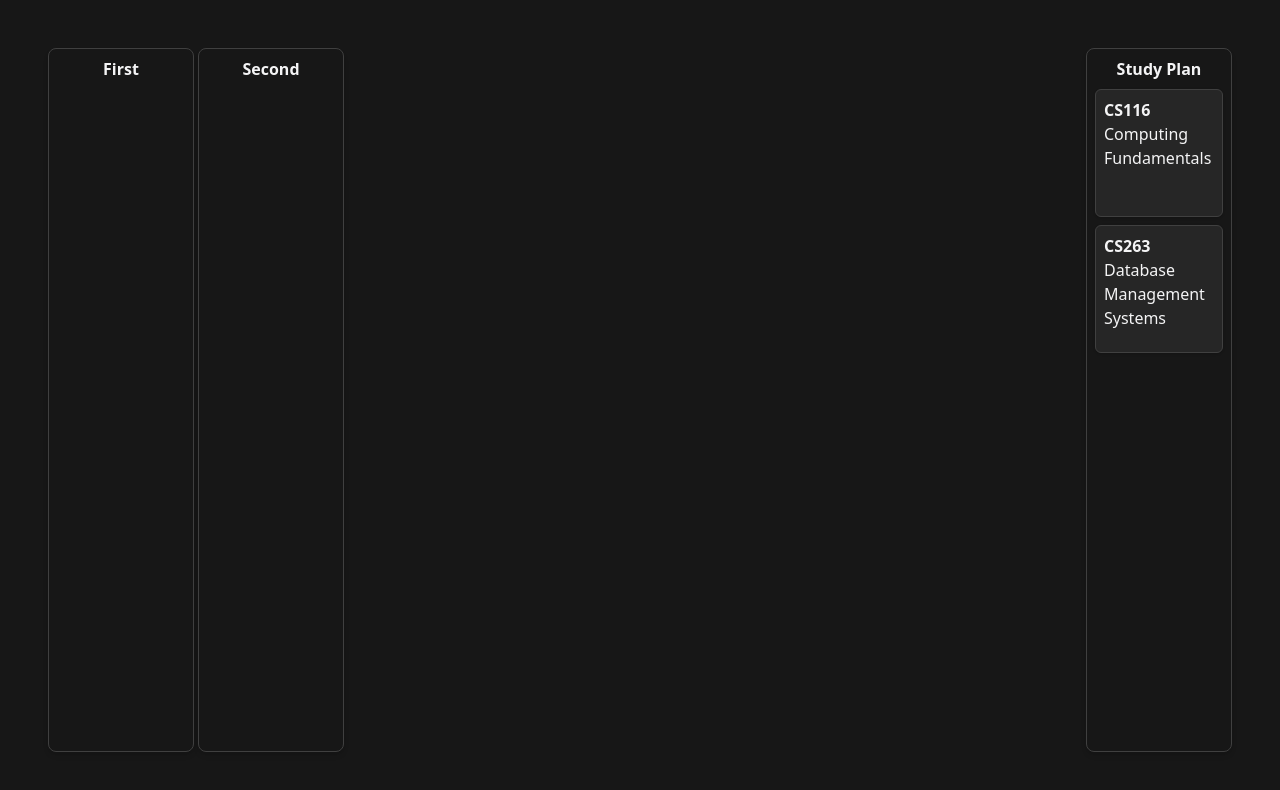
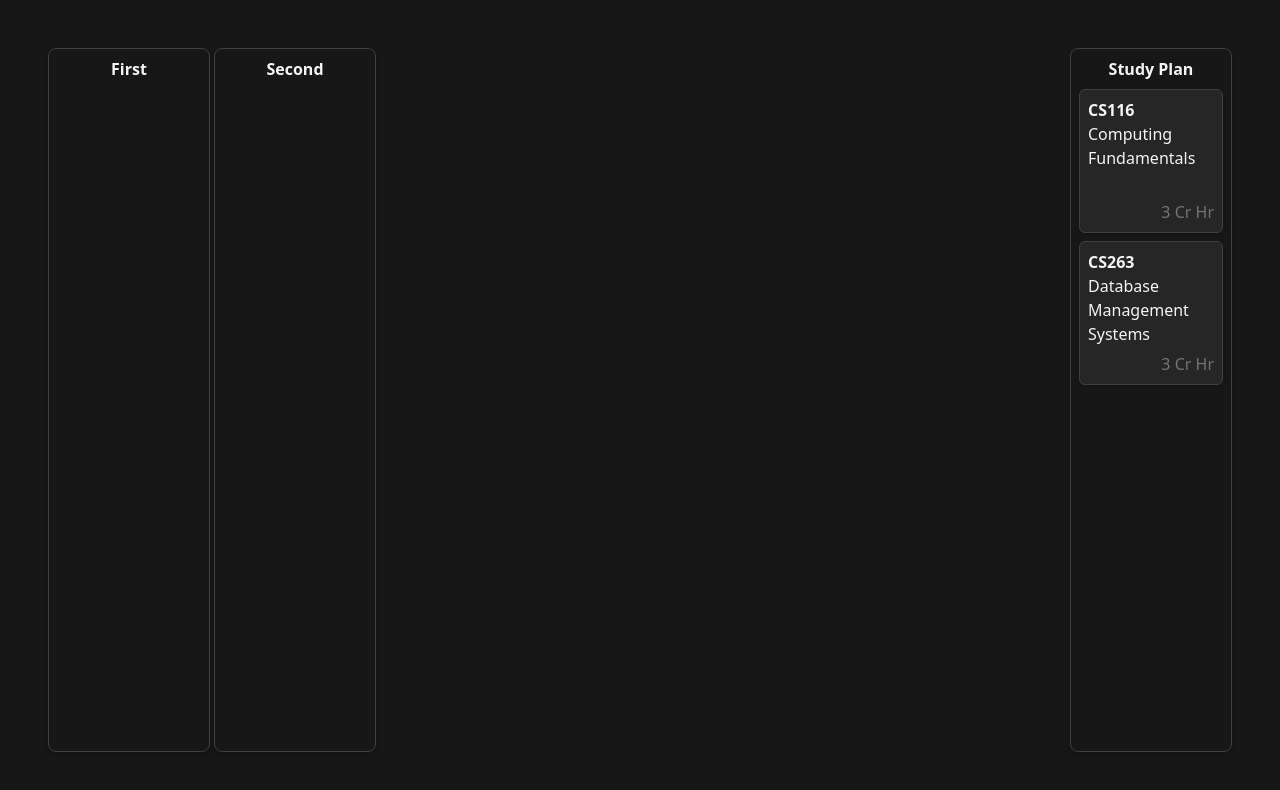
Before and after one commit to yousefalfoqaha/drag-and-drop, a Next.js app: page / in a window 1280 px wide. Shown: the top 790 px of the page. Built offline with nearby package versions, Linux system fonts and the light colour scheme.

Commit message:
restyled course divs

```diff
--- a/src/app/page.tsx
+++ b/src/app/page.tsx
@@ -76,7 +76,7 @@ const Semester = ({ id, name, courses, setCourses }: SemesterProps) => {
       }`}
     >
       <header className="text-center font-semibold py-2">{name}</header>
-      <div className="min-w-36 flex flex-col gap-2 px-2">
+      <div className="min-w-40 flex flex-col gap-2 px-2">
         {semesterCourses.map((c) => (
           <Course key={c.id} {...c} />
         ))}
@@ -127,8 +127,7 @@ const StudyPlan = ({ name, courses, setCourses }: StudyPlanProps) => {
       }`}
     >
       <header className="text-center font-semibold py-2">{name}</header>
-      <div className="min-w-36 flex flex-col gap-2 px-2">
-
+      <div className="min-w-40 flex flex-col gap-2 px-2">
         {studyPlanCourses.map((c) => (
           <Course key={c.id} {...c} />
         ))}
@@ -148,10 +147,13 @@ const Course = ({ id, code, name, creditHours }: CourseProps) => {
     <div
       draggable="true"
       onDragStart={(e) => handleDragStart(e, id)}
-      className="bg-neutral-800 active:cursor-grabbing p-2 shadow h-32 w-32 border border-neutral-700 rounded-md"
+      className="bg-neutral-800 active:cursor-grabbing p-2 shadow h-36 w-36 transition-all border border-neutral-700 rounded-md flex flex-col hover:bg-purple-500/30"
     >
       <header className="font-semibold">{code}</header>
       <p className="line-clamp-3">{name}</p>
+      <footer className="text-right mt-auto text-neutral-500">
+        {creditHours} Cr Hr
+      </footer>
     </div>
   )
 }
@@ -172,7 +174,7 @@ const courseList: CourseData[] = [
     name: 'Computing Fundamentals',
     creditHours: 3,
     sectionId: 1,
-    semesterId: null
+    semesterId: null,
   },
   {
     id: 2,
@@ -180,6 +182,6 @@ const courseList: CourseData[] = [
     name: 'Database Management Systems',
     creditHours: 3,
     sectionId: 2,
-    semesterId: null
+    semesterId: null,
   },
 ]
```
